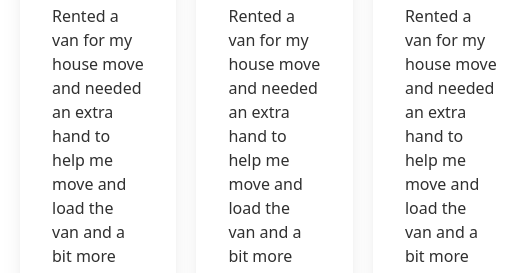
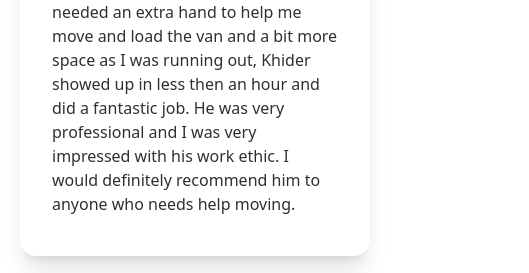
Before and after one commit to cloud1mediaLtd/mcrmanandvan, an Astro site: page / in a window 390 px wide. Shown: the part 2060-2333 px from the top of the page, 529 px wide, since content can reach past the window. Built offline with nearby package versions, Linux system fonts and the light colour scheme; Astro itself is replaced by a stand-in of ours.

Commit message:
fix flex

```diff
--- a/src/components/reviews.astro
+++ b/src/components/reviews.astro
@@ -2,7 +2,7 @@
 import { Icon } from "astro-icon";
 ---
 
-<div class="flex gap-5">
+<div class="flex gap-5 flex-col lg:flex-row">
   <div class="card bg-base-100 shadow-xl">
     <div class="card-body">
       <div class="flex items-center gap-5">
```
